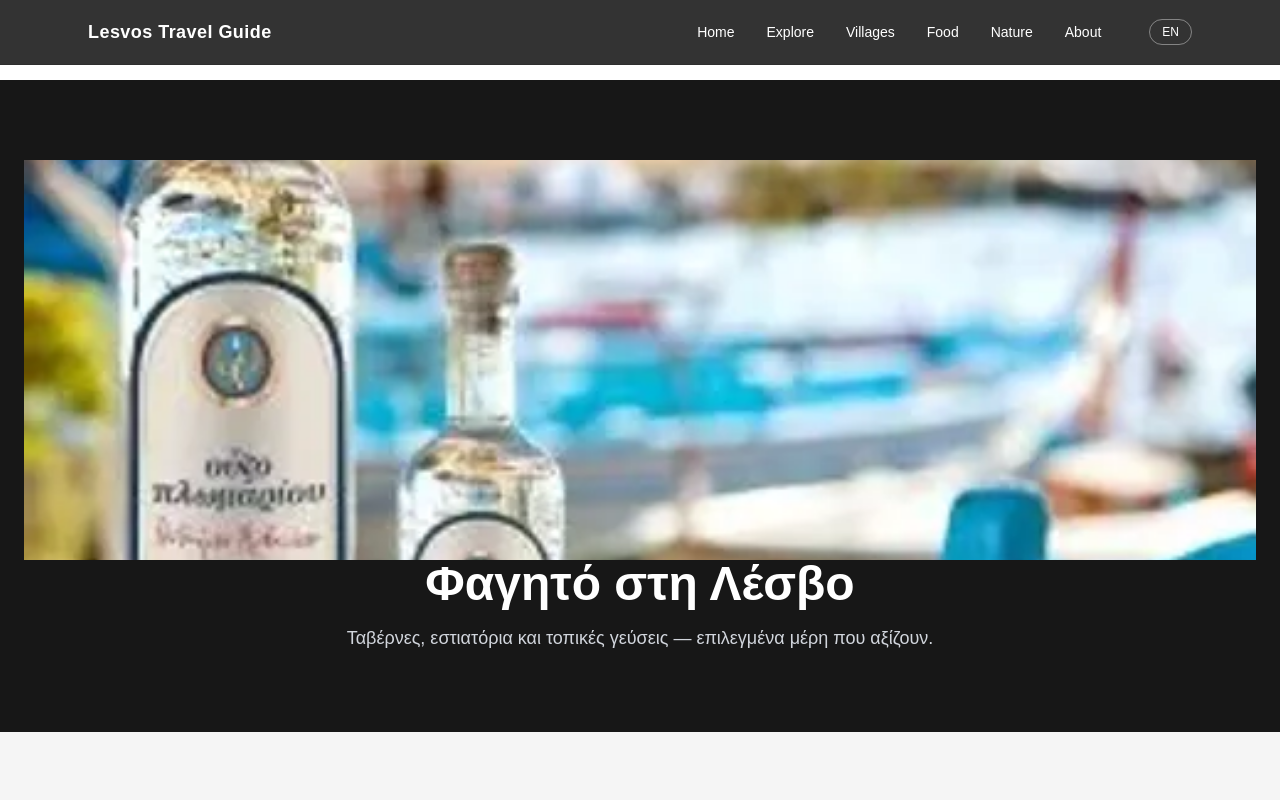
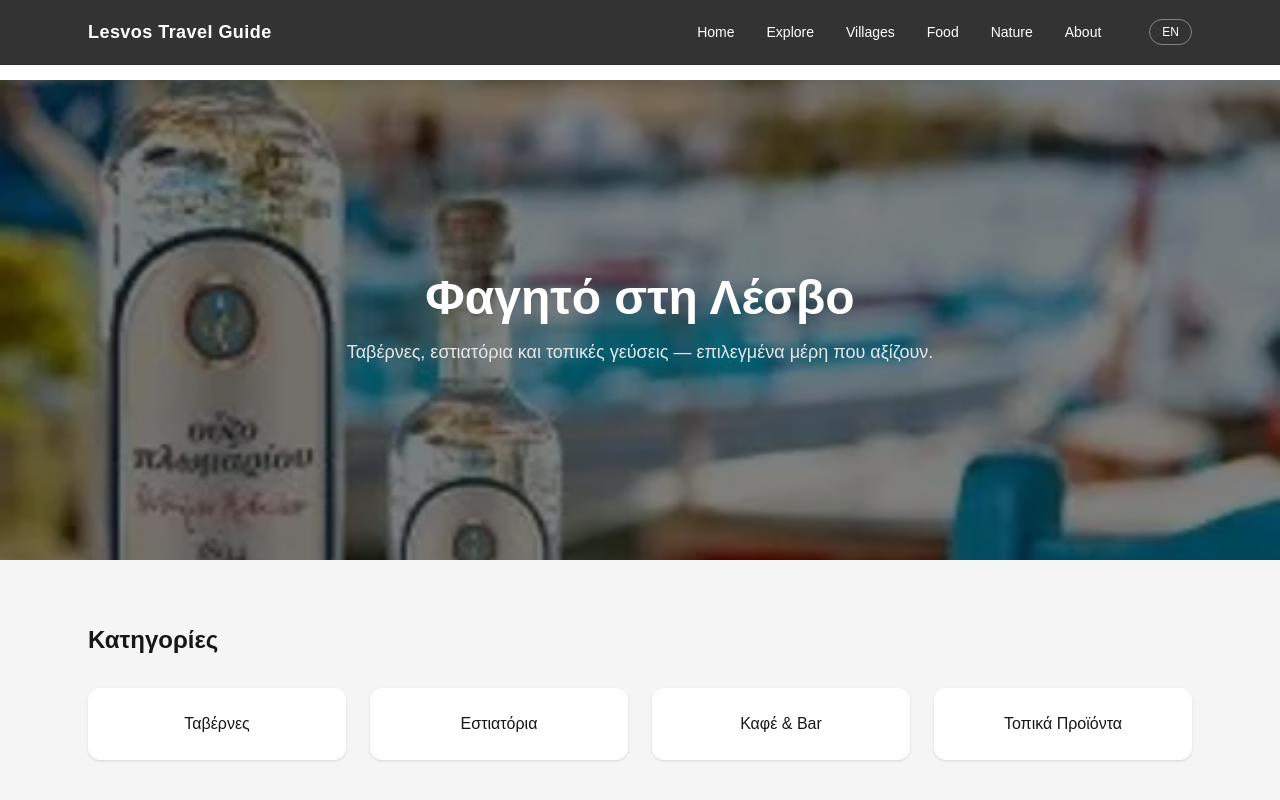
Before and after one commit to amamouridis/lesvos-travel-guide, a Next.js app: page /food in a window 1280 px wide. Shown: the top 800 px of the page. Built offline with nearby package versions, Linux system fonts and the light colour scheme.

Commit message:
added a photo for the backraound

```diff
--- a/src/app/food/page.tsx
+++ b/src/app/food/page.tsx
@@ -12,17 +12,22 @@ export default function FoodPage() {
     <main className="bg-neutral-100 text-neutral-900">
 
       {/* HERO */}
-      <section className="bg-neutral-900 text-white py-20 text-center px-6">
 <section
-        className="w-full h-[50vh] bg-cover bg-center flex items-center justify-center"
-        style={{ backgroundImage: `url('/ouzo.jpg')` }}
-      ></section>
-        <h1 className="text-4xl md:text-5xl font-bold">
+  className="relative w-full h-[60vh] bg-cover bg-center flex items-center justify-center"
+  style={{ backgroundImage: "url('/ouzo.jpg')" }}
+>
+  {/* Overlay */}
+  <div className="absolute inset-0 bg-black/50" />
+
+  {/* Content */}
+  <div className="relative z-10 text-center px-6">
+    <h1 className="text-4xl md:text-5xl font-bold text-white">
       Φαγητό στη Λέσβο
     </h1>
-        <p className="mt-4 text-lg text-gray-300 max-w-2xl mx-auto">
+    <p className="mt-4 text-lg text-gray-200 max-w-2xl mx-auto">
       Ταβέρνες, εστιατόρια και τοπικές γεύσεις — επιλεγμένα μέρη που αξίζουν.
     </p>
+  </div>
 </section>
 
       {/* CATEGORIES */}
```
Lines whose indentation alone changed are shown as unchanged.
